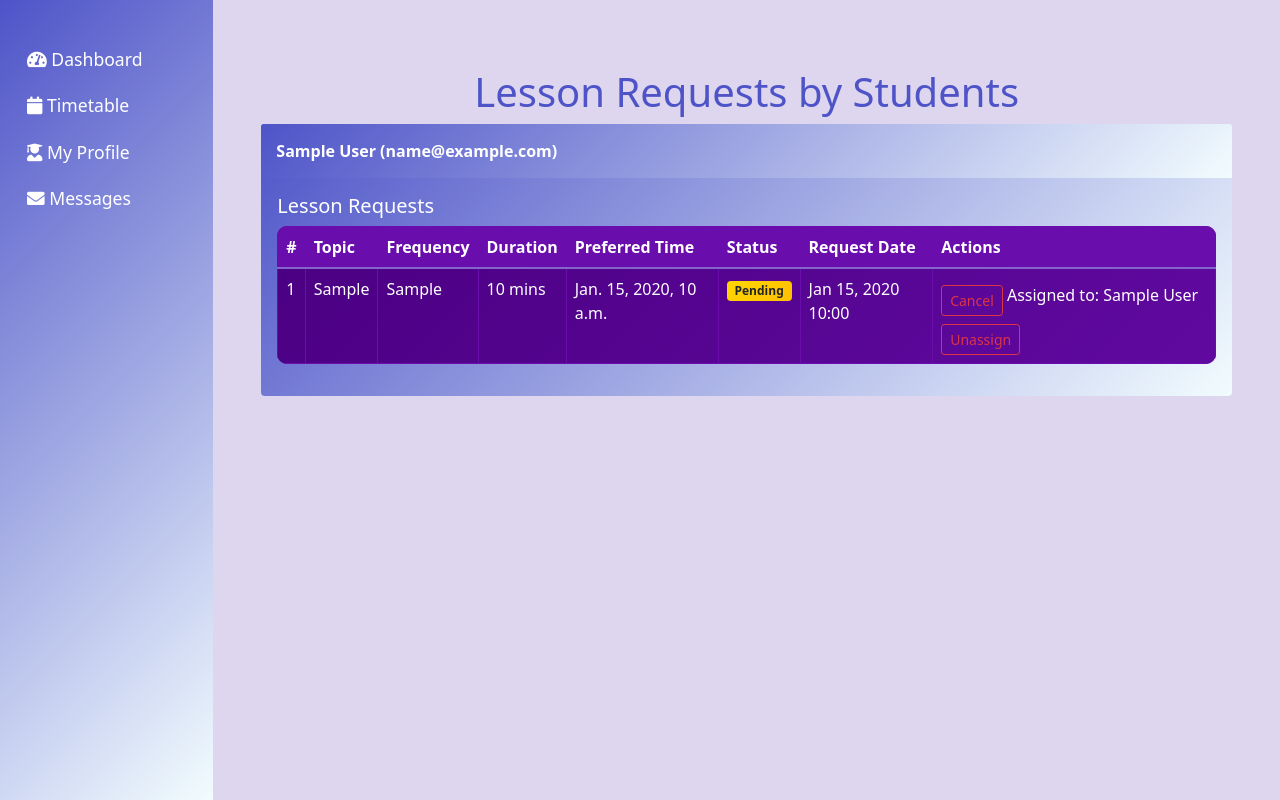
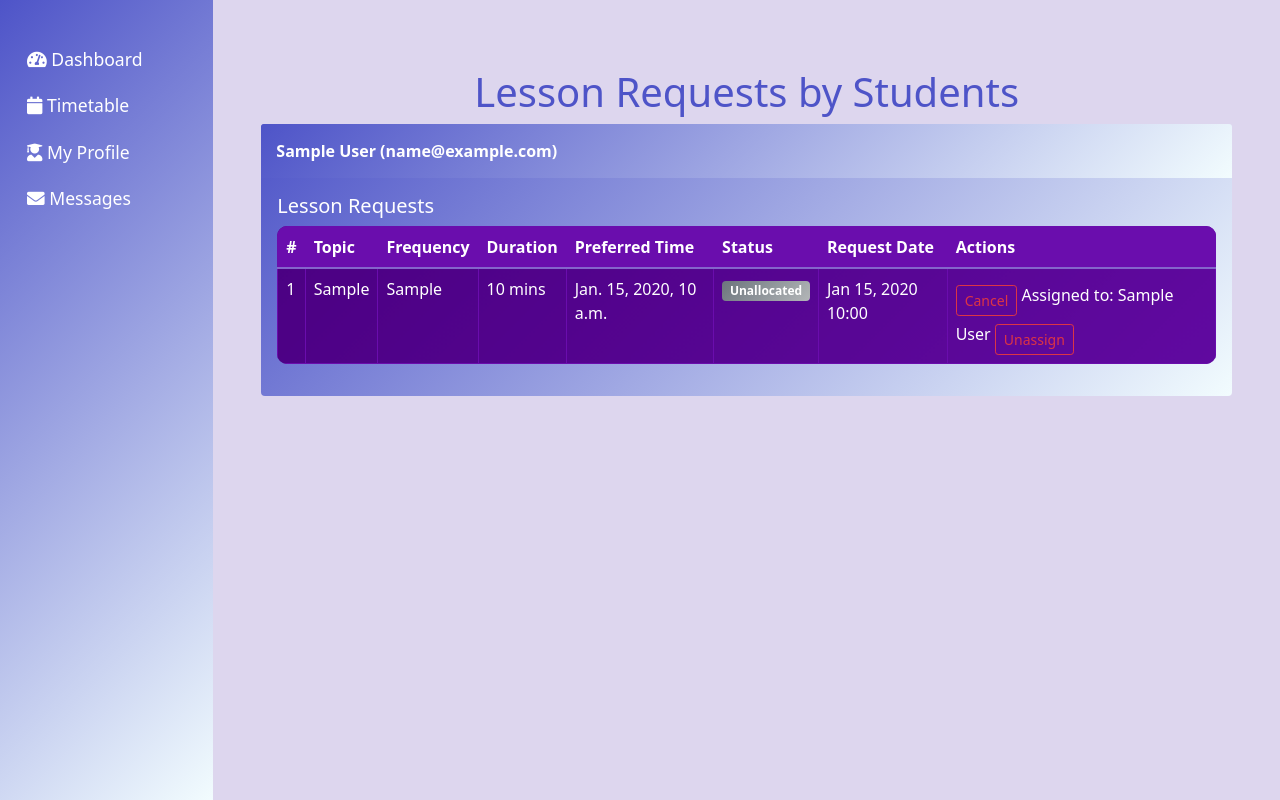
Before and after one commit to arhamzahid23571113/Team-Aardvark, a Django app: template tutorials/templates/student_requests.html in a window 1280 px wide. Shown: the part 56-856 px from the top of the page. Run offline with Django 3.2, Linux system fonts and the light colour scheme; the template is opened without the code that fills it: most values are stand-ins (such as "Sample title", 1, 10 or a date in 2020); some libraries are stand-ins or nearby versions.

Commit message:
remove pending as an option

```diff
--- a/tutorials/templates/student_requests.html
+++ b/tutorials/templates/student_requests.html
@@ -36,9 +36,7 @@
                 <td>{{ request.requested_duration }} mins</td>
                 <td>{{ request.requested_time }}</td>
                 <td>
-                  {% if request.status == 'Pending' %}
-                    <span class="badge bg-warning text-dark">Pending</span>
-                  {% elif request.status == 'Allocated' %}
+                  {% if request.status == 'Allocated' %}
                     <span class="badge bg-success">Allocated</span>
                   {% elif request.status == 'Cancelled' %}
                     <span class="badge bg-danger">Cancelled</span>
```
